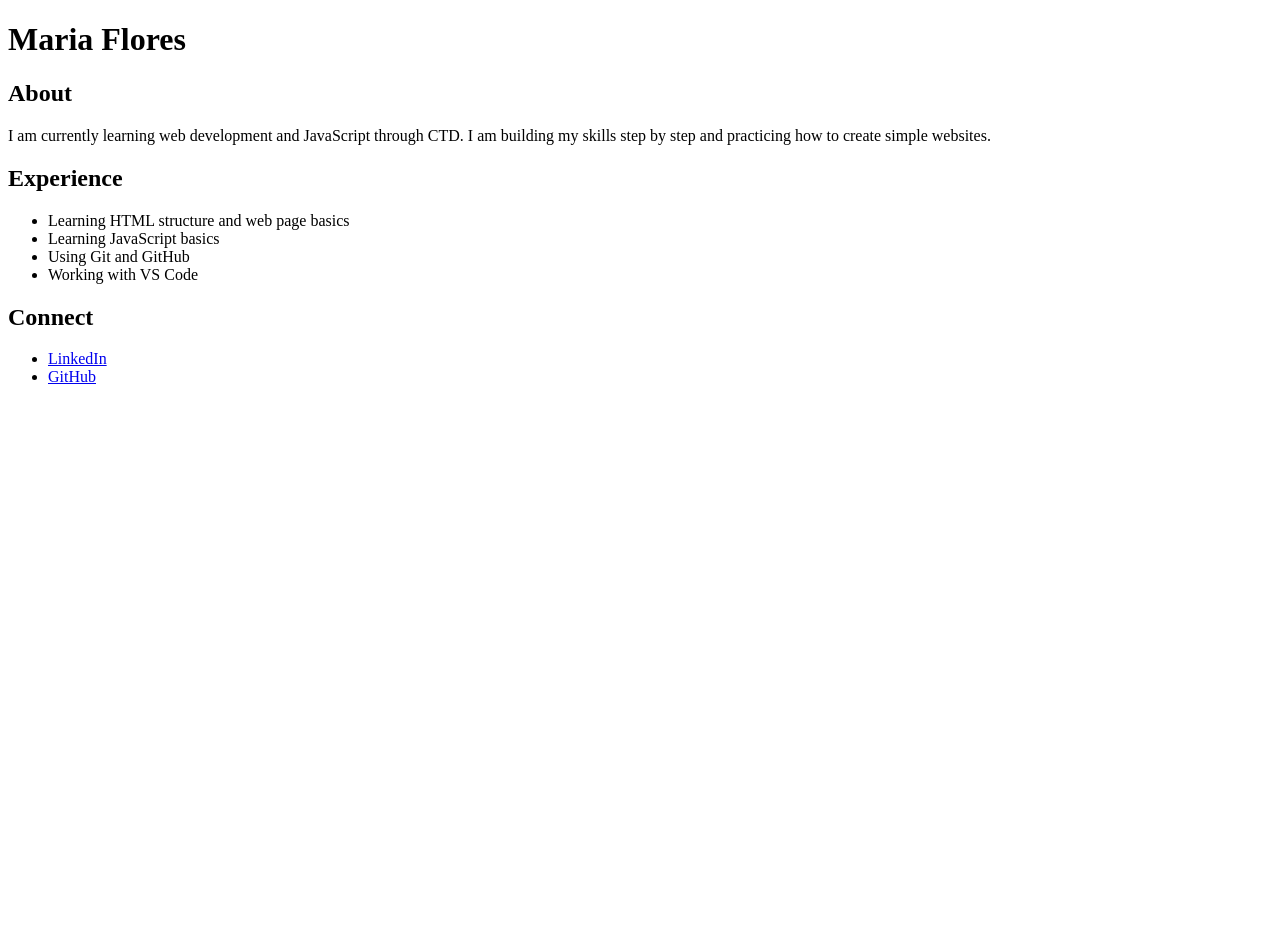
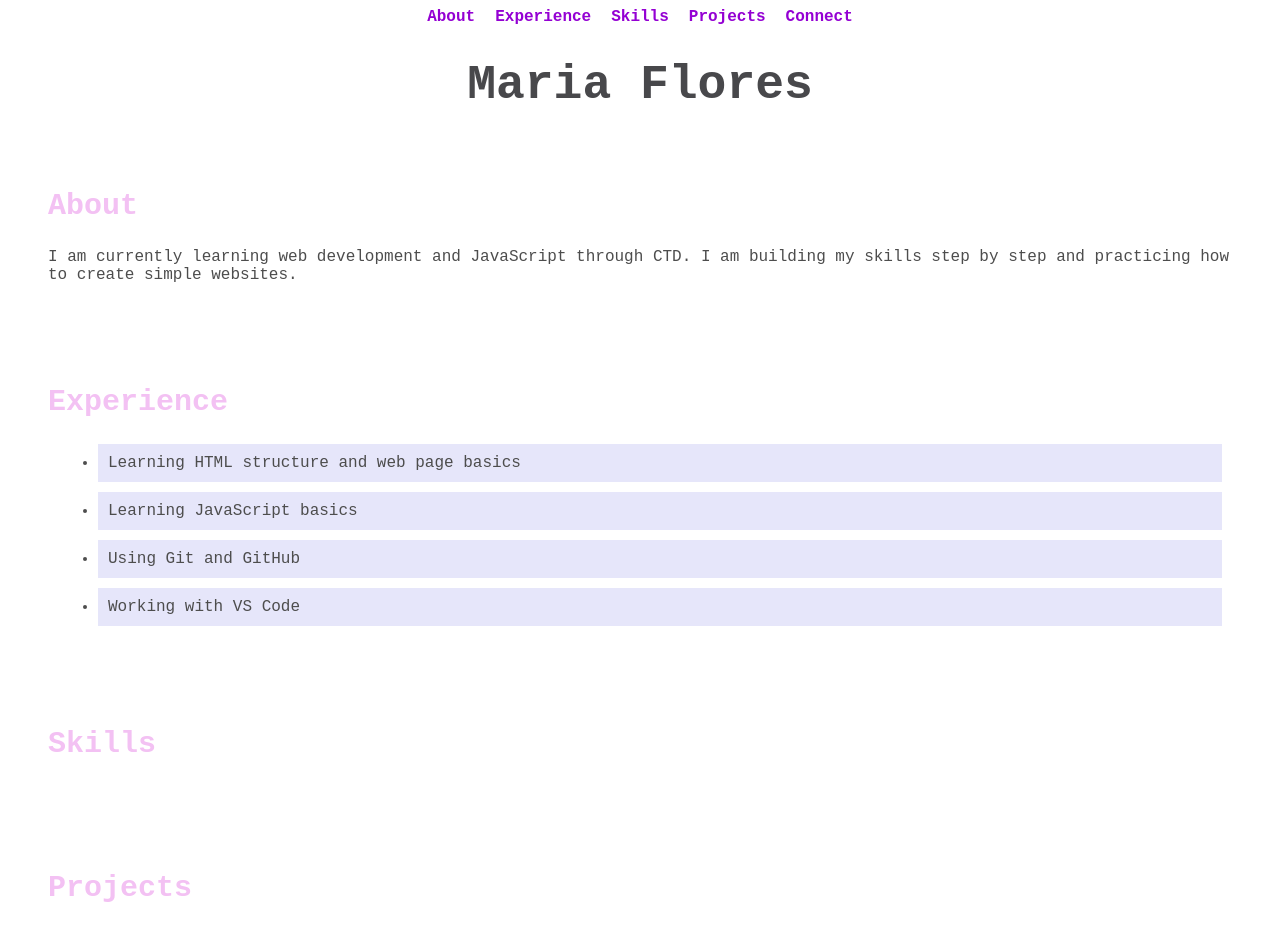
Before and after one commit to codingwithisa/Maria-Flores-Intro26.2, a plain HTML site: page index.html in a window 1280 px wide. Shown: the top 952 px of the page. Before the commit the page ends 800 px from the top, so only its background shows below. Drawn offline with Linux system fonts and the light colour scheme.

Commit message:
styling added

```diff
--- /dev/null
+++ b/CSS/index.css
@@ -0,0 +1,43 @@
+body {
+  background-color: rgb(255, 255, 255);
+  color: rgb(77, 77, 77);
+  font-family: Courier New;
+}
+h1 {
+  color: rgb(72, 72, 75);
+  text-align: center;
+  font-size: 48px;
+}
+section {
+  margin: 20px;
+  padding: 20px;
+}
+h2 {
+  color: rgb(243, 193, 243);
+  font-size: 30px;
+}
+li {
+  background-color: rgb(230, 230, 250);
+  margin: 10px;
+  padding: 10px;
+}
+a {
+  color: rgb(148, 0, 211);
+  text-decoration: none;
+  font-weight: bold;
+}
+a:hover {
+  color: rgb(252, 137, 195);
+}
+nav {
+  display: flex;
+  justify-content: center;
+  gap: 20px;
+  margin-bottom: 30px;
+}
+.connect-list {
+  display: flex;
+  justify-content: center;
+  gap: 20px;
+  list-style: none;
+}
--- a/index.html
+++ b/index.html
@@ -1,6 +1,8 @@
 <!doctype html>
 <html>
   <head>
+    <link rel="stylesheet" href="css/index.css" />
+
     <title>Maria Flores Portfolio</title>
 
     <meta charset="UTF-8" />
@@ -9,6 +11,14 @@
   </head>
 
   <body>
+    <nav>
+      <a href="#About">About</a>
+      <a href="#Experience">Experience</a>
+      <a href="#Skills">Skills</a>
+      <a href="#Projects">Projects</a>
+      <a href="#Connect">Connect</a>
+    </nav>
+
     <h1>Maria Flores</h1>
 
     <section id="About">
@@ -32,10 +42,20 @@
       </ul>
     </section>
 
+    <section id="Skills">
+      <h2>Skills</h2>
+    </section>
+
+    <section id="Projects">
+      <h2>Projects</h2>
+
+      <ul></ul>
+    </section>
+
     <section id="Connect">
       <h2>Connect</h2>
 
-      <ul>
+      <ul class="connect-list">
         <li>
           <a href="https://www.linkedin.com/in/maria-flores-346354255/"
             >LinkedIn</a
```
